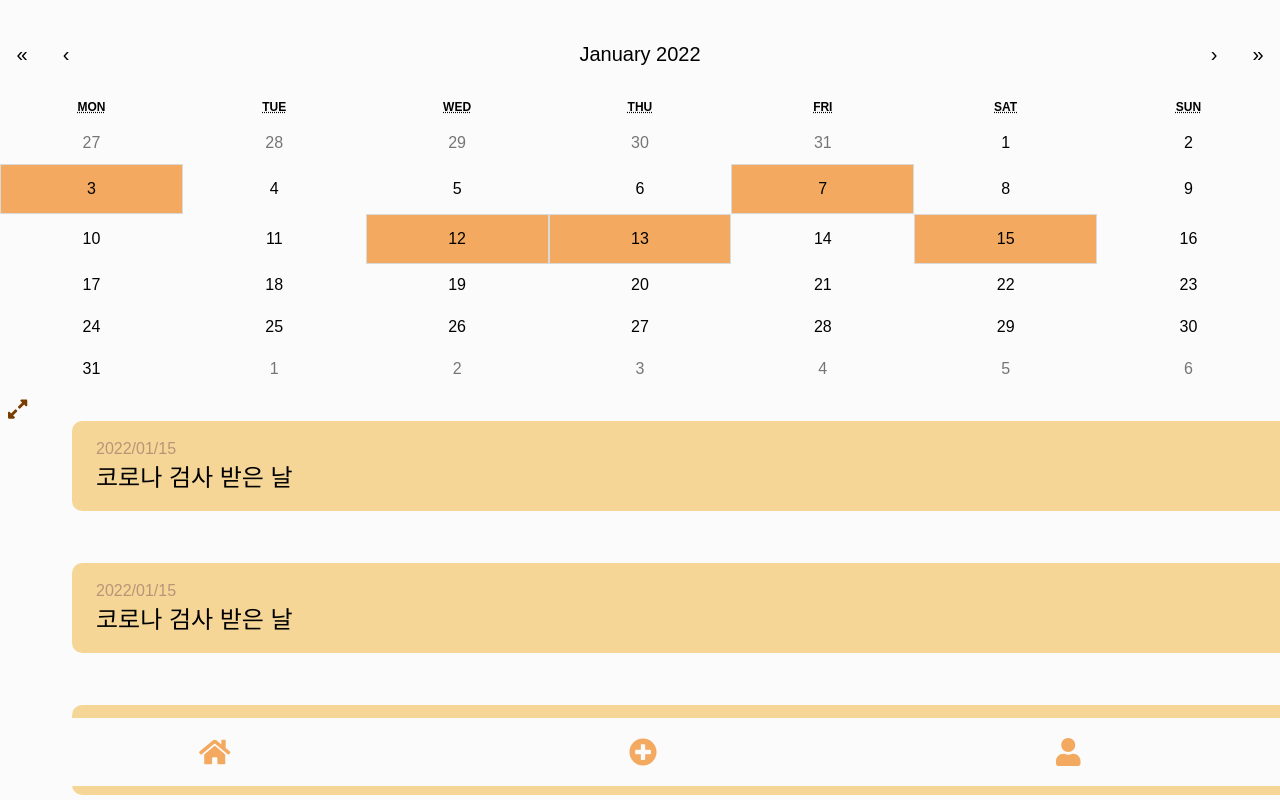
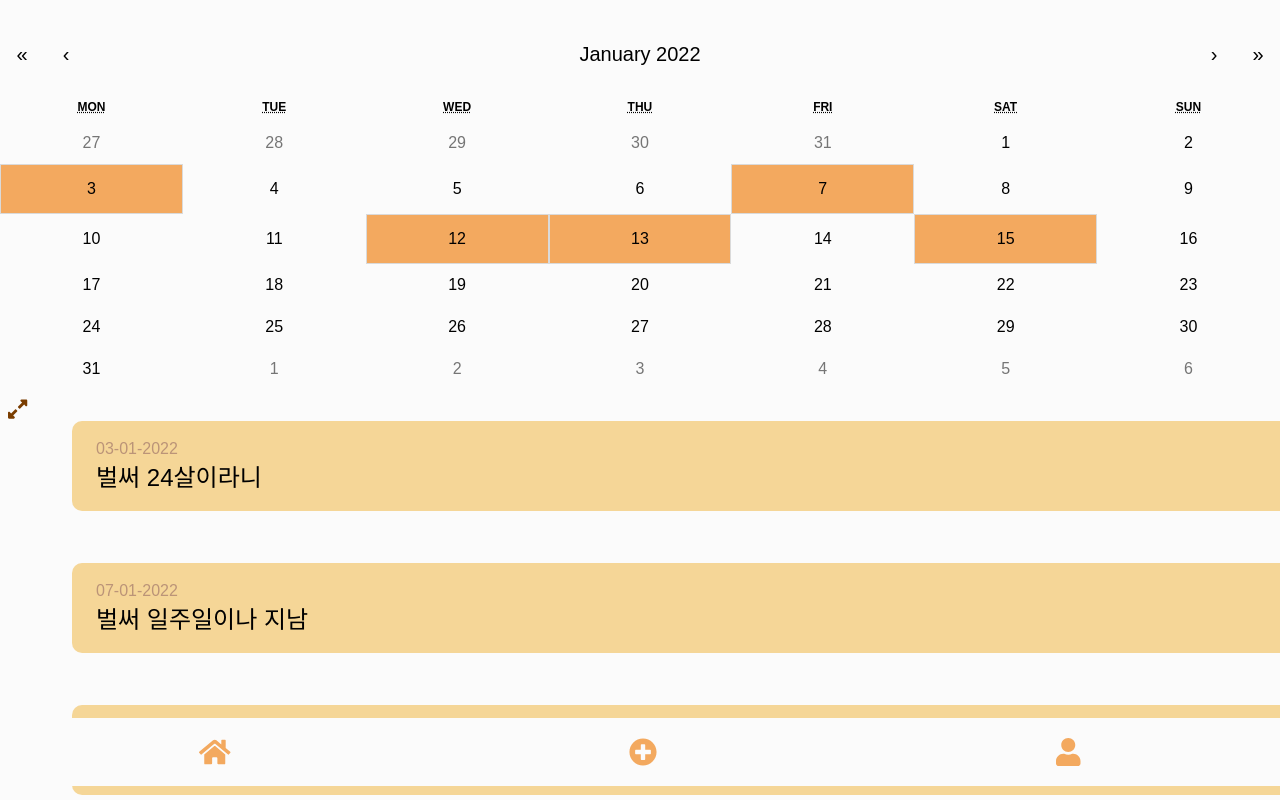
Before and after one commit to ATEAM-dAIz/daiz-front, a React (Create React App) app: page /main in a window 1280 px wide. Built offline with nearby package versions, Linux system fonts and the light colour scheme; a web font is replaced by a local one.

Commit message:
Feat: add  json temporarily (edit needed)

```diff
--- a/src/components/CalendarBox.jsx
+++ b/src/components/CalendarBox.jsx
@@ -13,7 +13,6 @@ const CalendarBox = ({ fullScreen }) => {
     "13-12-2021",
     "23-12-2021",
     "25-12-2021",
-    "15-01-2022",
     "03-01-2022",
     "07-01-2022",
     "12-01-2022",
--- a/src/components/TextPreview.jsx
+++ b/src/components/TextPreview.jsx
@@ -2,12 +2,27 @@ import React from "react";
 
 import styles from "./TextPreview.module.scss";
 
-const TextPreview = () => {
+// JSON 배열
+const json_example = [
+  // { date: "03-12-2021", title: "코로나 검사 받은 날" },
+  // { date: "07-12-2021", title: "브루클린 나인나인" },
+  // { date: "12-12-2021", title: "오늘 힘들었다..." },
+  // { date: "13-12-2021", title: "곧 종강이다!!!" },
+  { date: "03-01-2022", title: "벌써 24살이라니" },
+  { date: "07-01-2022", title: "벌써 일주일이나 지남" },
+  { date: "12-01-2022", title: "특강 들으러 해운대 다녀옴" },
+  { date: "13-01-2022", title: "이게 겨울날씨라니" },
+  { date: "15-01-2022", title: "여행가고 싶다" },
+  // { date: "23-01-2022", title: "All Too Well" },
+  // { date: "25-01-2022", title: "올해에는 더 열심히 살자" },
+];
+
+const TextPreview = ({ id }) => {
   return (
     <div className={styles.container}>
       <div className={styles.wrapper}>
-        <p className={styles.date}>2022/01/15</p>
-        <p className={styles.title}>코로나 검사 받은 날</p>
+        <p className={styles.date}>{json_example[id]["date"]}</p>
+        <p className={styles.title}>{json_example[id]["title"]}</p>
       </div>
     </div>
   );
--- a/src/pages/Main.jsx
+++ b/src/pages/Main.jsx
@@ -41,19 +41,19 @@ const Main = () => {
         className={fullScreen ? styles.mySwiperMoved : styles.mySwiper}
       >
         <SwiperSlide>
-          <TextPreview />
+          <TextPreview id={0} />
         </SwiperSlide>
         <SwiperSlide>
-          <TextPreview />
+          <TextPreview id={1} />
         </SwiperSlide>
         <SwiperSlide>
-          <TextPreview />
+          <TextPreview id={2} />
         </SwiperSlide>
         <SwiperSlide>
-          <TextPreview />
+          <TextPreview id={3} />
         </SwiperSlide>
         <SwiperSlide>
-          <TextPreview />
+          <TextPreview id={4} />
         </SwiperSlide>
       </Swiper>
 
```
